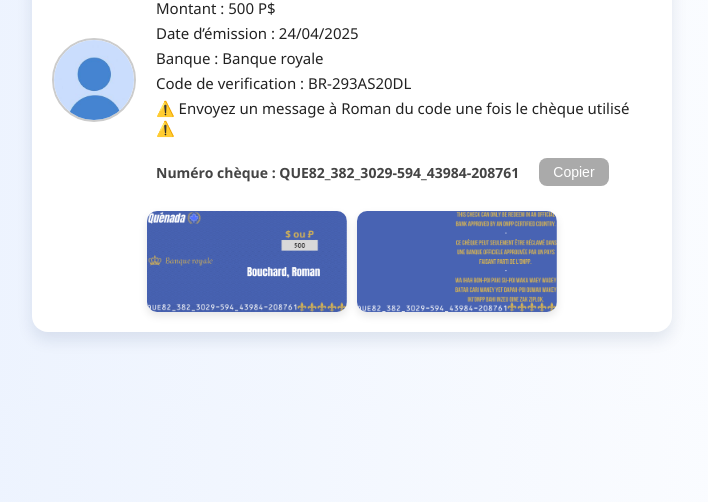
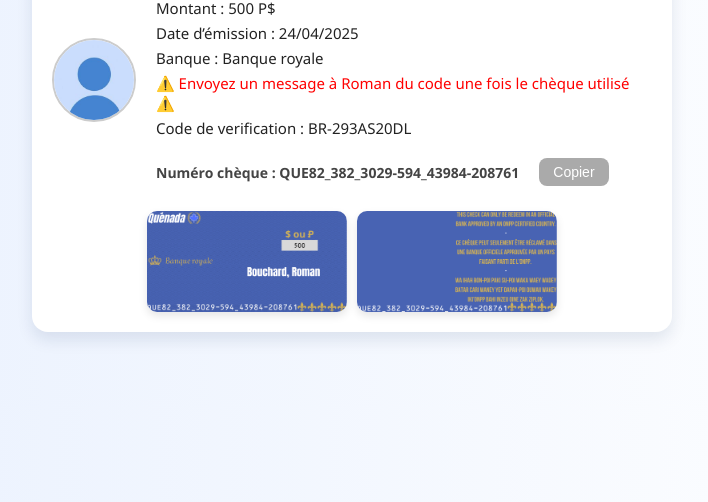
Before and after one commit to caplotz/check, a plain HTML site: page index.html in a window 1280 px wide. Both pictures are taken after a click on the button "Chèques". Shown: the part 298-800 px from the top of the page, without its empty margins (288-996 px from the left). Drawn offline with Linux system fonts and the light colour scheme.

Commit message:
Update index.html

```diff
--- a/index.html
+++ b/index.html
@@ -104,6 +104,12 @@
     .details {
       font-size: 15px;
       margin-top: 5px;
+    }
+
+    .idetails {
+      font-size: 15px;
+      margin-top: 5px;
+      color: #FF0000;
     }
 
     .images {
@@ -318,8 +324,8 @@
               <div class="details">Montant : ${item.montant}</div>
               <div class="details">Date d’émission : ${item.dateEmission}</div>
               <div class="details">Banque : ${item.banque}</div>
+              <div class="idetails">⚠️ Envoyez un message à Roman du code une fois le chèque utilisé ⚠️</div>
               <div class="details">Code de verification : ${item.cv}</div>
-              <div class="details">⚠️ Envoyez un message à Roman du code une fois le chèque utilisé ⚠️</div>
             `;
 
         card.innerHTML = `
```
